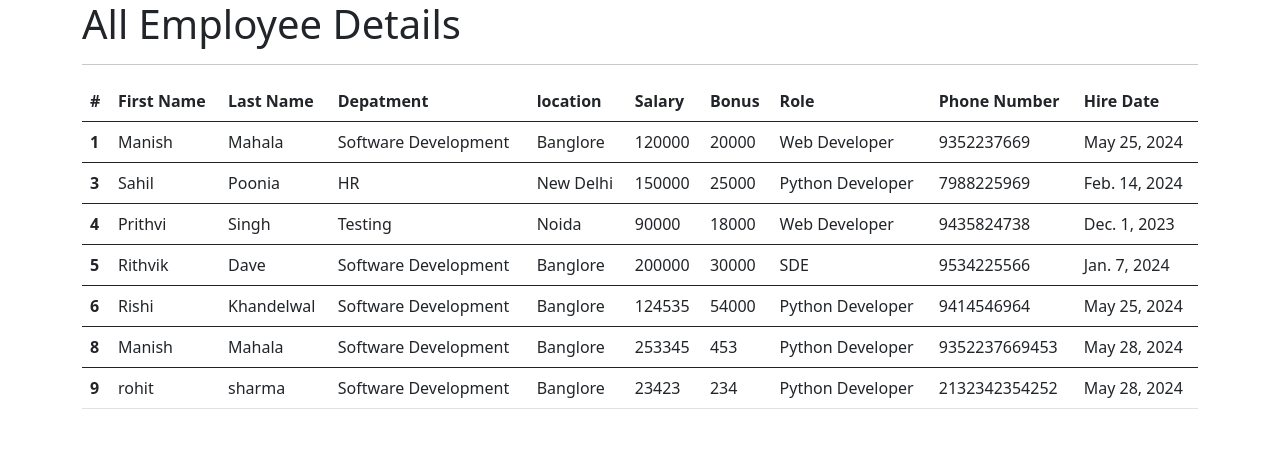
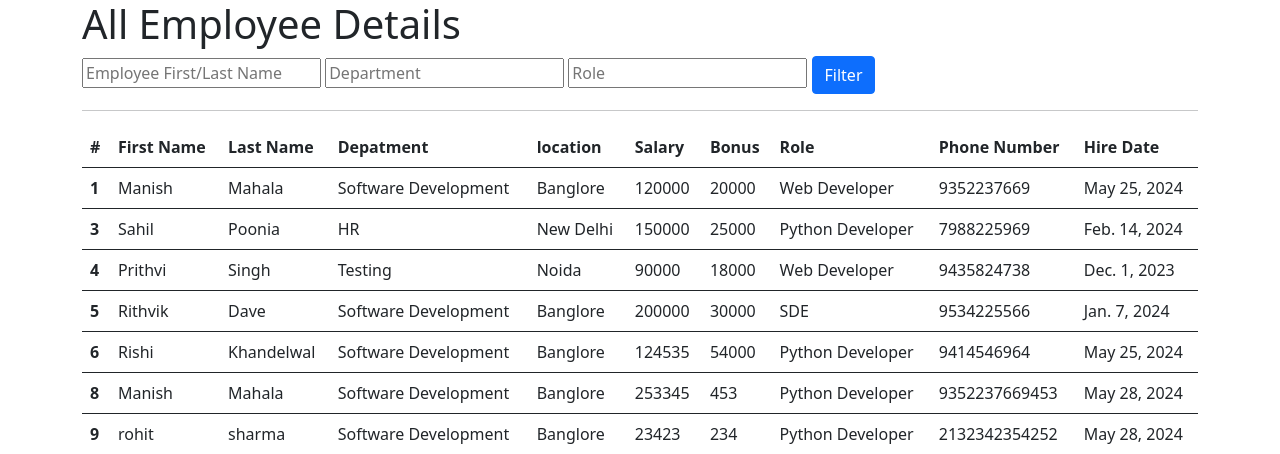
Before and after one commit to manishmahala/Employees-Management-System, a Django app: page /all_emp in a window 1280 px wide. Shown: the top 454 px of the page. Run offline with Django 5.2, Linux system fonts and the light colour scheme; data comes from the database, SQL or seed files in the repository; both versions use the stored data as it was after the commit.

Commit message:
added the filter option in the all employee section itself

```diff
--- a/office_emp_proj/emp_app/templates/add_emp.html
+++ b/office_emp_proj/emp_app/templates/add_emp.html
@@ -22,6 +22,9 @@
           <input type="text" id="last_name" name="last_name" value="{{last_name}}"><br>
           <label for="dept">Department</label><br>
           <input type="text" id="dept" name="dept" value="{{dept}}"><br>
+
+
+
           <label for="salary">Salary</label><br>
           <input type="number" id="salary" name="salary" value="{{salary}}"><br>
           <label for="bonus">Bonus</label><br>
@@ -29,7 +32,7 @@
           <label for="role">Role</label><br>
           <input type="text" id="role" name="role" value="{{role}}"><br>
           <label for="phone">Phone Number</label><br>
-          <input type="number" id="phone" name="phone" value="{{phone}}"><br>
+          <input type="number" maxlength="10" id="phone" name="phone" value="{{phone}}"><br>
           <hr>
           <button type="submit" class="btn btn-primary">Submit</button>
       </form>
--- a/office_emp_proj/emp_app/templates/all_emp.html
+++ b/office_emp_proj/emp_app/templates/all_emp.html
@@ -13,6 +13,13 @@
   <body>
     <div class="container">
     <h1>All Employee Details</h1>
+    <form action="/filter_emp" method="post">
+      {% csrf_token %}
+        <input type="text" id="name" placeholder="Employee First/Last Name" name="name" value="{{name}}">
+        <input type="text" id="dept" placeholder="Department" name="dept" value="{{dept}}">
+        <input type="text" id="role" placeholder="Role" name="role" value="{{role}}">
+        <button type="submit" class="btn btn-primary">Filter</button>
+    </form>
     <hr>
     <table class="table">
         <thead>
--- a/office_emp_proj/emp_app/templates/index.html
+++ b/office_emp_proj/emp_app/templates/index.html
@@ -17,7 +17,6 @@
     <a href="/all_emp" class="btn btn-primary">View All Employee</a>
     <a href="/add_emp" class="btn btn-primary">Add An Employee</a>
     <a href="/remove_emp" class="btn btn-primary">Remove An Employee</a>
-    <a href="/filter_emp" class="btn btn-primary">Filter Employee Details</a>
     </div>
     <!-- Optional JavaScript; choose one of the two! -->
 
```
Also changed, not shown: office_emp_proj/db.sqlite3.
